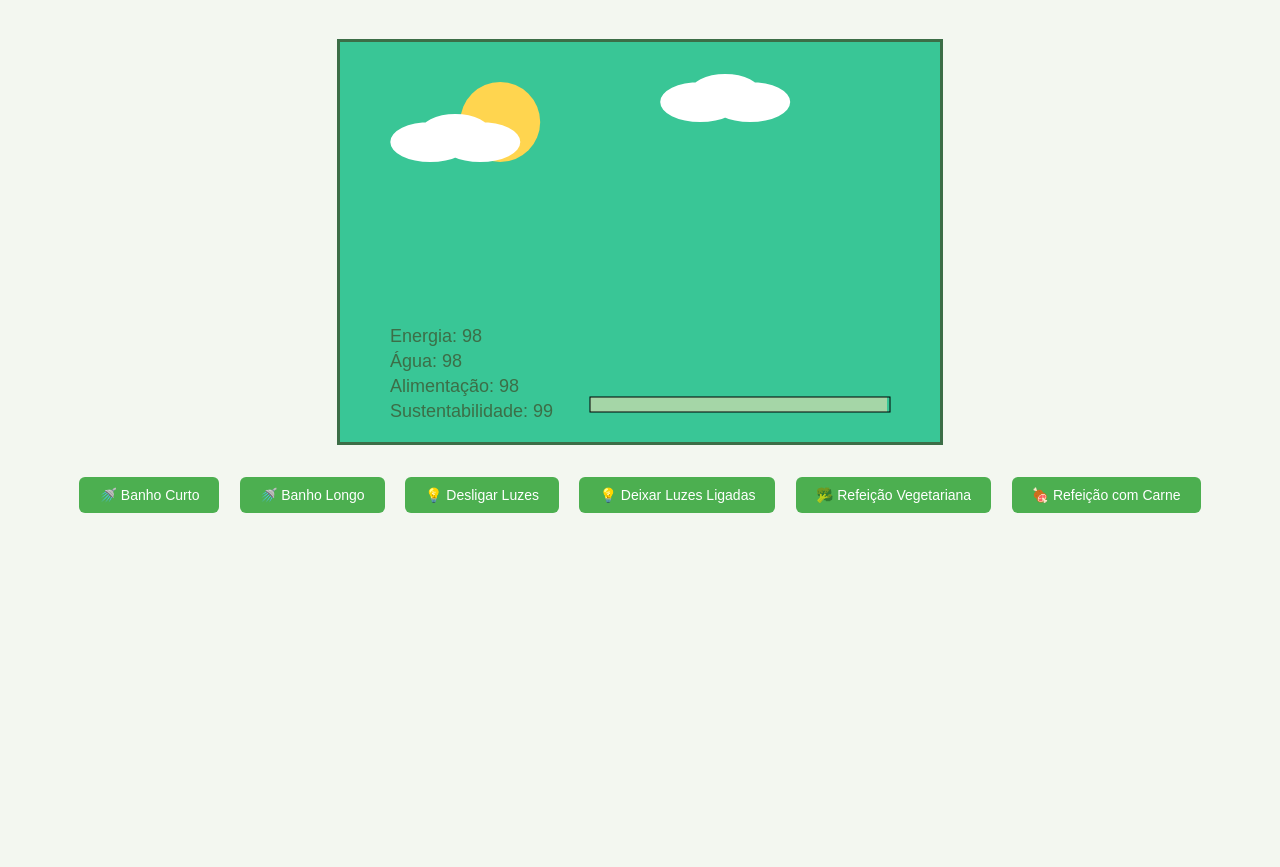
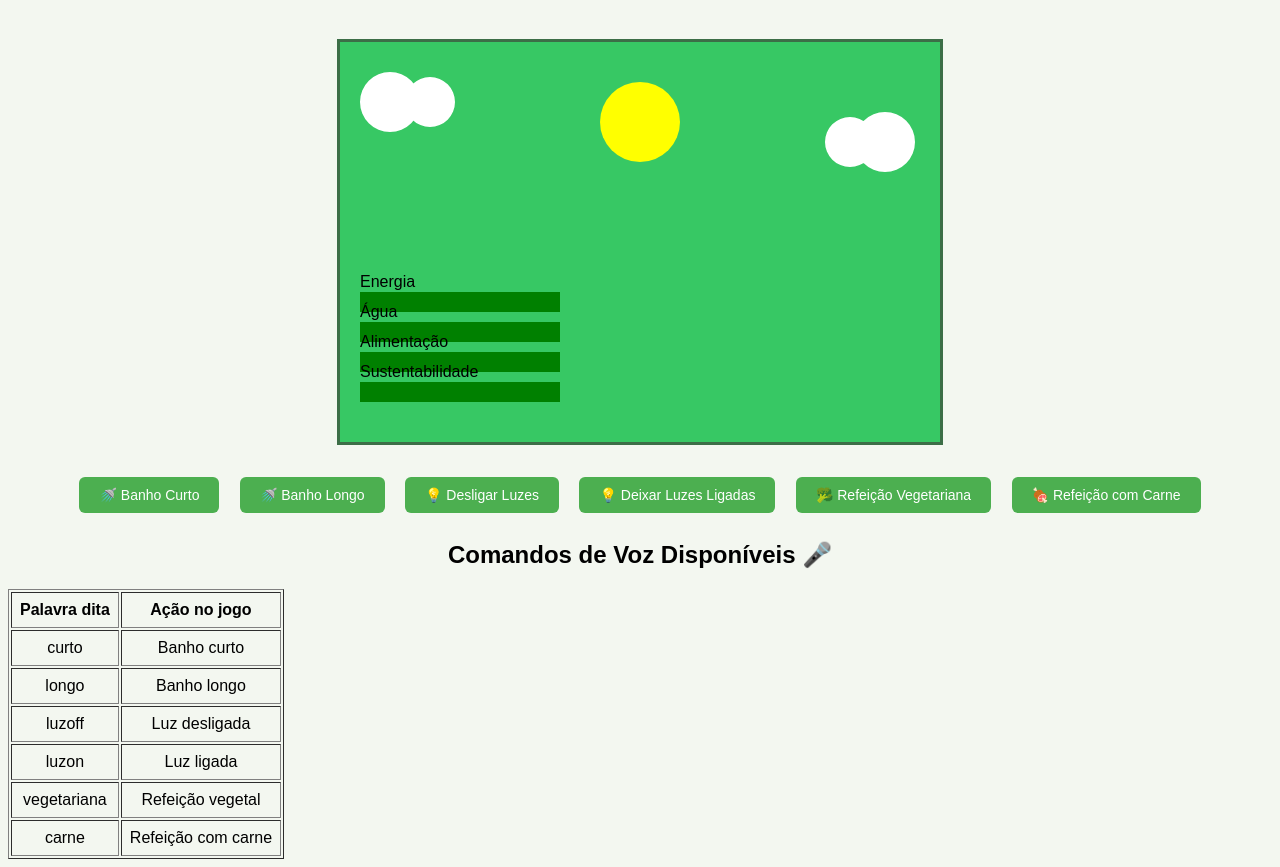
Before and after one commit to FenrirDrage/P1CG-Game_Consumo_Consciente, a plain HTML site: page index.html in a window 1280 px wide. Shown: the part 62-929 px from the top of the page. Before the commit the page ends 800 px from the top, so only its background shows below. Drawn offline with Linux system fonts and the light colour scheme.

Commit message:
ML5 adicionado

```diff
--- a/index.html
+++ b/index.html
@@ -21,7 +21,41 @@
         <button onclick="chooseAction('refeicaoCarne')">🍖 Refeição com Carne</button>
     </div>
 
+    <h2>Comandos de Voz Disponíveis 🎤</h2>
+    <table border="1" cellpadding="8">
+        <tr>
+            <th>Palavra dita</th>
+            <th>Ação no jogo</th>
+        </tr>
+        <tr>
+            <td>curto</td>
+            <td>Banho curto</td>
+        </tr>
+        <tr>
+            <td>longo</td>
+            <td>Banho longo</td>
+        </tr>
+        <tr>
+            <td>luzoff</td>
+            <td>Luz desligada</td>
+        </tr>
+        <tr>
+            <td>luzon</td>
+            <td>Luz ligada</td>
+        </tr>
+        <tr>
+            <td>vegetariana</td>
+            <td>Refeição vegetal</td>
+        </tr>
+        <tr>
+            <td>carne</td>
+            <td>Refeição com carne</td>
+        </tr>
+    </table>
+
+    <script src="https://unpkg.com/ml5@0.12.2/dist/ml5.min.js"></script>
     <script src="script.js"></script>
+
 </body>
 
 </html>
--- a/script.js
+++ b/script.js
@@ -1,138 +1,229 @@
-const canvas = document.getElementById('gameCanvas');
-const ctx = canvas.getContext('2d');
+// =========================
+// VARIÁVEIS DO JOGO
+// =========================
 
-// Recursos iniciais
+const canvas = document.getElementById("gameCanvas");
+const ctx = canvas.getContext("2d");
+
+// Recursos
 let energia = 100;
 let agua = 100;
-let alimentacao = 100;
+let comida = 100;
 let sustentabilidade = 100;
 
-// Variáveis para animação
-let sunX = 100;
-let cloudX1 = 0;
-let cloudX2 = 300;
+// Pontuação
+let pontos = 0;
 
-// Atualização automática (tempo)
-let frame = 0;
+// Mensagem educativa
+let mensagem = "";
+let mensagemOpacity = 0;
 
-function drawBackground() {
-  // Muda o fundo com base na sustentabilidade
-  let greenValue = Math.min(255, Math.max(100, sustentabilidade * 2));
-  let redValue = 255 - greenValue;
-  ctx.fillStyle = `rgb(${redValue}, ${greenValue}, 150)`;
-  ctx.fillRect(0, 0, canvas.width, canvas.height);
+// Animações
+let solX = 0;
+let nuvemX = 200;
+let nuvem2X = 600;
 
-  // Sol
-  ctx.beginPath();
-  ctx.arc(sunX, 80, 40, 0, Math.PI * 2);
-  ctx.fillStyle = "#FFD54F";
-  ctx.fill();
-
-  // Nuvens
-  drawCloud(cloudX1, 100);
-  drawCloud(cloudX2, 60);
+// =========================
+// FUNÇÃO PARA MENSAGENS EDUCATIVAS
+// =========================
+function mostrarMensagem(texto) {
+    mensagem = texto;
+    mensagemOpacity = 1;
 }
 
-function drawCloud(x, y) {
-  ctx.beginPath();
-  ctx.fillStyle = "white";
-  ctx.ellipse(x, y, 40, 20, 0, 0, Math.PI * 2);
-  ctx.ellipse(x + 25, y - 10, 35, 18, 0, 0, Math.PI * 2);
-  ctx.ellipse(x + 50, y, 40, 20, 0, 0, Math.PI * 2);
-  ctx.fill();
+// =========================
+// AÇÕES DO JOGADOR
+// =========================
+function chooseAction(action) {
+    switch (action) {
+        case "banhoCurto":
+            agua += 5;
+            sustentabilidade += 3;
+            pontos += 10;
+            mostrarMensagem("Banhos curtos poupam até 80L de água!");
+            break;
+
+        case "banhoLongo":
+            agua -= 10;
+            sustentabilidade -= 5;
+            pontos -= 5;
+            mostrarMensagem("Banhos longos gastam MUITA água!");
+            break;
+
+        case "luzDesligada":
+            energia += 5;
+            sustentabilidade += 2;
+            pontos += 10;
+            mostrarMensagem("Desligar luzes economiza energia!");
+            break;
+
+        case "luzLigada":
+            energia -= 10;
+            pontos -= 5;
+            mostrarMensagem("Luzes acesas à toa = desperdício!");
+            break;
+
+        case "refeicaoVeg":
+            comida += 5;
+            sustentabilidade += 4;
+            pontos += 12;
+            mostrarMensagem("Refeições vegetarianas reduzem emissões!");
+            break;
+
+        case "refeicaoCarne":
+            comida -= 8;
+            sustentabilidade -= 4;
+            pontos -= 3;
+            mostrarMensagem("Excesso de carne aumenta impacto ambiental.");
+            break;
+    }
+
+    // Limitar valores
+    energia = Math.max(0, Math.min(100, energia));
+    agua = Math.max(0, Math.min(100, agua));
+    comida = Math.max(0, Math.min(100, comida));
+    sustentabilidade = Math.max(0, Math.min(100, sustentabilidade));
 }
 
-function drawStats() {
-  ctx.fillStyle = '#3c6e47';
-  ctx.font = '18px Arial';
-  ctx.fillText(`Energia: ${energia}`, 50, 300);
-  ctx.fillText(`Água: ${agua}`, 50, 325);
-  ctx.fillText(`Alimentação: ${alimentacao}`, 50, 350);
-  ctx.fillText(`Sustentabilidade: ${sustentabilidade}`, 50, 375);
+// =========================
+// DESENHAR BARRAS
+// =========================
+function drawBar(label, value, y) {
+    ctx.fillStyle = "black";
+    ctx.fillText(label, 20, y - 5);
 
-  // Barra de sustentabilidade
-  ctx.fillStyle = '#a5d6a7';
-  ctx.fillRect(250, 355, sustentabilidade * 3, 15);
-  ctx.strokeRect(250, 355, 300, 15);
+    ctx.fillStyle = "white";
+    ctx.fillRect(20, y, 200, 20);
+
+    ctx.fillStyle = "green";
+    ctx.fillRect(20, y, value * 2, 20);
 }
 
-function chooseAction(action) {
-  switch(action) {
-    case 'banhoCurto':
-      agua -= 2;
-      sustentabilidade += 3;
-      break;
-    case 'banhoLongo':
-      agua -= 10;
-      sustentabilidade -= 5;
-      break;
-    case 'luzDesligada':
-      energia += 2;
-      sustentabilidade += 4;
-      break;
-    case 'luzLigada':
-      energia -= 5;
-      sustentabilidade -= 3;
-      break;
-    case 'refeicaoVeg':
-      alimentacao -= 3;
-      sustentabilidade += 4;
-      break;
-    case 'refeicaoCarne':
-      alimentacao -= 4;
-      sustentabilidade -= 5;
-      break;
-  }
+// =========================
+// LOOP DO JOGO
+// =========================
+function gameLoop() {
+    ctx.clearRect(0, 0, canvas.width, canvas.height);
 
-  limitarValores();
+    // Fundo muda consoante sustentabilidade
+    const red = 255 - sustentabilidade * 2;
+    const green = sustentabilidade * 2;
+    ctx.fillStyle = `rgb(${red}, ${green}, 100)`;
+    ctx.fillRect(0, 0, canvas.width, canvas.height);
+
+    // Sol
+    ctx.fillStyle = "yellow";
+    ctx.beginPath();
+    ctx.arc(solX, 80, 40, 0, Math.PI * 2);
+    ctx.fill();
+    solX = (solX + 1) % 900;
+
+    // Nuvens
+    ctx.fillStyle = "white";
+    ctx.beginPath();
+    ctx.arc(nuvemX, 60, 30, 0, Math.PI * 2);
+    ctx.arc(nuvemX + 40, 60, 25, 0, Math.PI * 2);
+    ctx.fill();
+
+    ctx.beginPath();
+    ctx.arc(nuvem2X, 100, 25, 0, Math.PI * 2);
+    ctx.arc(nuvem2X + 35, 100, 30, 0, Math.PI * 2);
+    ctx.fill();
+
+    nuvemX -= 0.5;
+    nuvem2X -= 0.3;
+    if (nuvemX < -100) nuvemX = 900;
+    if (nuvem2X < -100) nuvem2X = 900;
+
+    // Barras
+    ctx.fillStyle = "black";
+    ctx.font = "16px Arial";
+    drawBar("Energia", energia, 250);
+    drawBar("Água", agua, 280);
+    drawBar("Alimentação", comida, 310);
+    drawBar("Sustentabilidade", sustentabilidade, 340);
+
+    // Pontos
+    ctx.fillStyle = "black";
+    ctx.fillText("Pontuação: " + pontos, 650, 30);
+
+    // Mensagem educativa com fade
+    if (mensagemOpacity > 0) {
+        ctx.fillStyle = `rgba(0,0,0,${mensagemOpacity})`;
+        ctx.fillText(mensagem, 250, 200);
+        mensagemOpacity -= 0.01;
+    }
+
+    // GAME OVER
+    if (energia === 0 || agua === 0 || comida === 0 || sustentabilidade === 0) {
+        ctx.fillStyle = "black";
+        ctx.font = "40px Arial";
+        ctx.fillText("GAME OVER", 280, 200);
+        ctx.font = "20px Arial";
+        ctx.fillText("Pontuação final: " + pontos, 320, 240);
+        return; // parar o jogo
+    }
+
+    requestAnimationFrame(gameLoop);
 }
 
-function limitarValores() {
-  energia = Math.max(0, Math.min(100, energia));
-  agua = Math.max(0, Math.min(100, agua));
-  alimentacao = Math.max(0, Math.min(100, alimentacao));
-  sustentabilidade = Math.max(0, Math.min(100, sustentabilidade));
+gameLoop();
+
+// =========================================================
+// ML5.JS - RECONHECIMENTO DE VOZ
+// =========================================================
+
+let classifier;
+
+function startML() {
+    // OPÇÃO 1: Usar modelo pré-treinado do ml5.js
+    // Este modelo reconhece palavras básicas em inglês
+    classifier = ml5.soundClassifier('SpeechCommands18w', modelReady);
+
+    // OPÇÃO 2: Se tiver o modelo na pasta e usar servidor HTTP local:
+    // const modelURL = "model/model.json";
+    // classifier = ml5.soundClassifier(modelURL, { probabilityThreshold: 0.85 }, modelReady);
 }
 
-function checkGameOver() {
-  if (energia <= 0 || agua <= 0 || alimentacao <= 0 || sustentabilidade <= 0) {
-    alert("😢 O planeta não aguentou! Tenta ser mais sustentável!");
-    resetGame();
-  }
+function modelReady() {
+    console.log("Modelo de voz carregado!");
+    console.log("Diga as palavras para testar (ex: up, down, left, right, go, stop)");
+    classifier.classify(gotResult);
 }
 
-function resetGame() {
-  energia = agua = alimentacao = sustentabilidade = 100;
+function gotResult(error, results) {
+    if (error) {
+        console.error(error);
+        return;
+    }
+
+    const comando = results[0].label.toLowerCase();
+    const confianca = results[0].confidence;
+
+    console.log("Comando detectado:", comando, "Confiança:", confianca);
+
+    // Mapear comandos do modelo pré-treinado para ações do jogo
+    // Você pode adaptar estas correspondências
+    if (comando === "up") chooseAction("banhoCurto");
+    if (comando === "down") chooseAction("banhoLongo");
+    if (comando === "left") chooseAction("luzDesligada");
+    if (comando === "right") chooseAction("luzLigada");
+    if (comando === "go") chooseAction("refeicaoVeg");
+    if (comando === "stop") chooseAction("refeicaoCarne");
+
+    // Para usar seu modelo customizado, descomente as linhas abaixo:
+    // if (comando === "curto") chooseAction("banhoCurto");
+    // if (comando === "longo") chooseAction("banhoLongo");
+    // if (comando === "luzoff") chooseAction("luzDesligada");
+    // if (comando === "luzon") chooseAction("luzLigada");
+    // if (comando === "vegetariana") chooseAction("refeicaoVeg");
+    // if (comando === "carne") chooseAction("refeicaoCarne");
 }
 
-function update() {
-  frame++;
-
-  // Movimento do sol e nuvens
-  sunX += 0.2;
-  if (sunX > canvas.width + 40) sunX = -40;
-
-  cloudX1 += 0.3;
-  cloudX2 += 0.2;
-  if (cloudX1 > canvas.width + 60) cloudX1 = -100;
-  if (cloudX2 > canvas.width + 60) cloudX2 = -200;
-
-  // Recursos decaem lentamente com o tempo
-  if (frame % 120 === 0) { // a cada ~2 segundos
-    energia -= 1;
-    agua -= 1;
-    alimentacao -= 1;
-    sustentabilidade -= 0.5;
-  }
-
-  limitarValores();
-  checkGameOver();
-
-  drawBackground();
-  drawStats();
-
-  requestAnimationFrame(update);
+// Iniciar o reconhecimento de voz
+try {
+    startML();
+} catch (error) {
+    console.error("Erro ao iniciar ML:", error);
+    console.log("O jogo funcionará apenas com os botões");
 }
-
-// Iniciar o jogo
-update();
```
